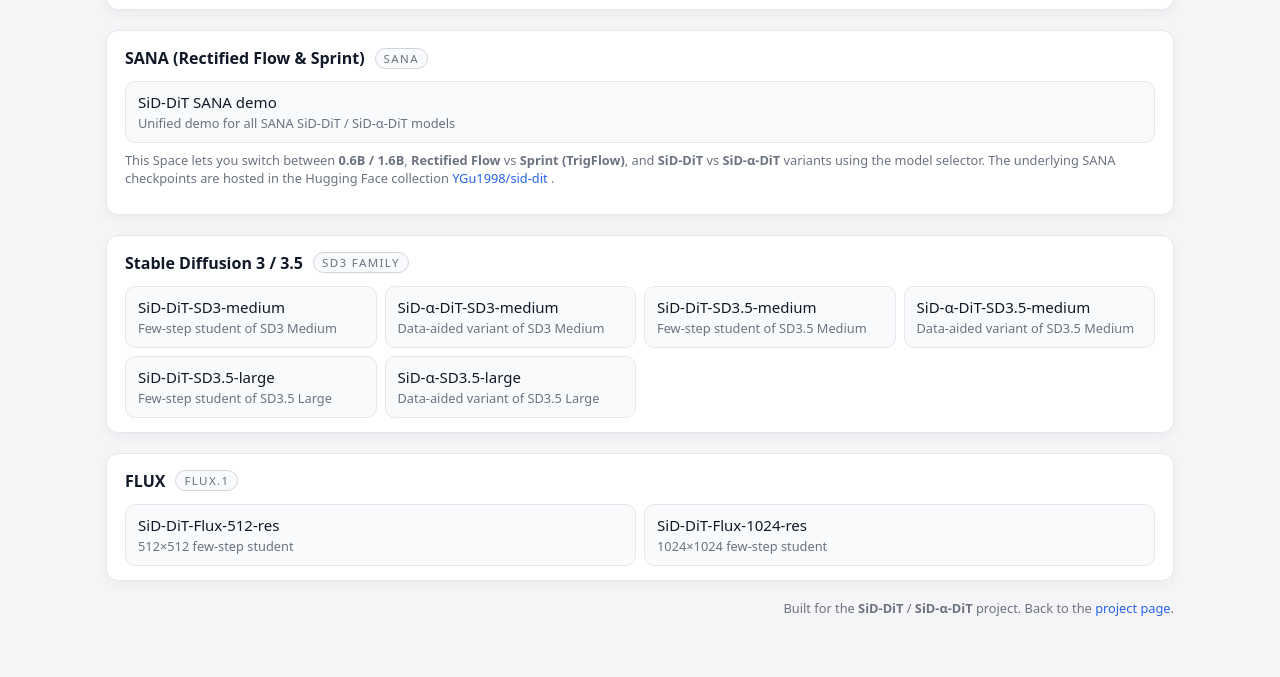
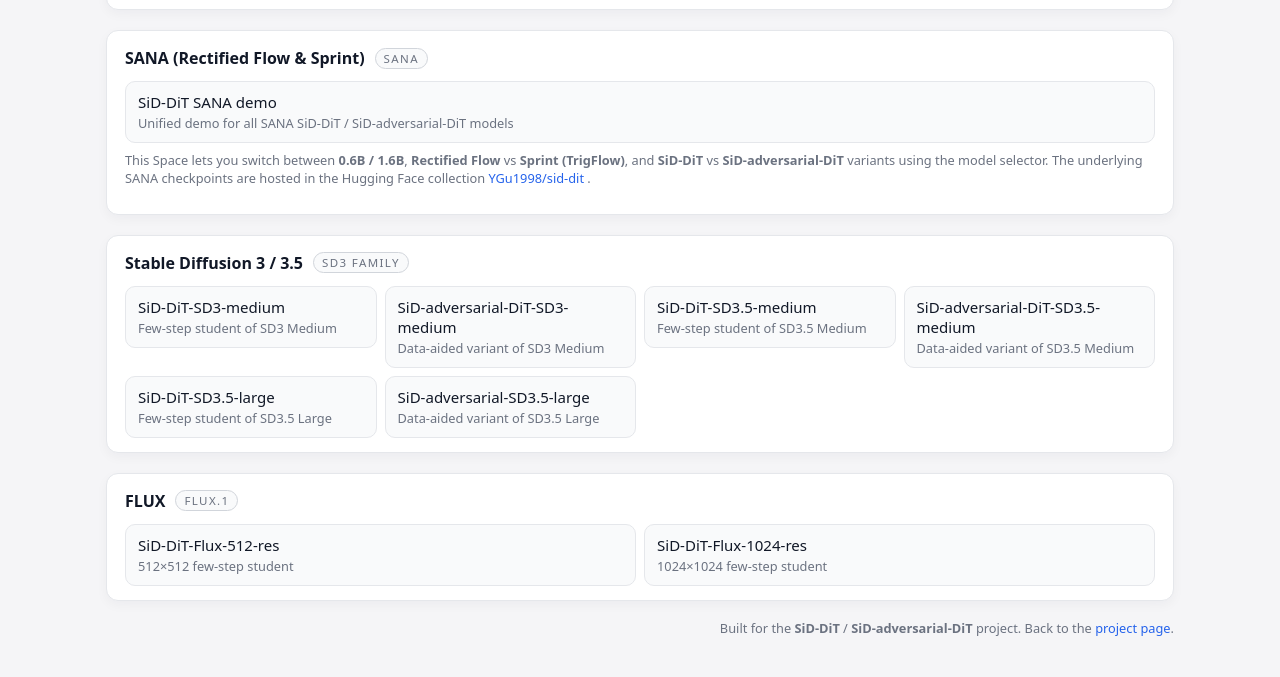
Before and after one commit to yigu1008/SiD-DiT, a plain HTML site: page demo.html in a window 1280 px wide. Shown: the part 218-895 px from the top of the page. Drawn offline with Linux system fonts and the light colour scheme.

Commit message:
Update demo.html

```diff
--- a/demo.html
+++ b/demo.html
@@ -2,7 +2,7 @@
 <html lang="en">
 <head>
   <meta charset="UTF-8" />
-  <title>SiD-DiT / SiD-α-DiT Demos</title>
+  <title>SiD-DiT / SiD-adversarial-DiT Demos</title>
   <meta name="viewport" content="width=device-width, initial-scale=1" />
   <style>
     :root {
@@ -252,7 +252,7 @@
         <span class="eyebrow-pill">SiD-DiT demos</span>
         <span>Score distillation of flow-matching models</span>
       </div>
-      <h1>SiD-DiT &amp; SiD-α-DiT – Interactive Spaces</h1>
+      <h1>SiD-DiT &amp; SiD-adversarial-DiT – Interactive Spaces</h1>
       <p class="subtitle">
         Browse interactive Hugging Face Space demos for score-distilled few-step
         text-to-image generators across Stable Diffusion&nbsp;3 / 3.5, SANA Rectified Flow,
@@ -276,6 +276,9 @@
           Note: the first request on each Space may take extra time while the model weights
           are loaded (especially for larger SANA and SD3.5 models).
         </p>
+        <p>
+          This index links both SiD-DiT and SiD-adversarial-DiT models across SD3 / SD3.5, SANA, and FLUX.
+        </p>
       </div> -->
     </header>
 
@@ -295,7 +298,7 @@
             >
               <span class="model-name">SiD-DiT SANA demo</span>
               <span class="model-label">
-                Unified demo for all SANA SiD-DiT / SiD-α-DiT models
+                Unified demo for all SANA SiD-DiT / SiD-adversarial-DiT models
               </span>
             </a>
           </li>
@@ -303,7 +306,7 @@
         <p class="section-note">
           This Space lets you switch between <strong>0.6B / 1.6B</strong>,
           <strong>Rectified Flow</strong> vs <strong>Sprint (TrigFlow)</strong>, and
-          <strong>SiD-DiT</strong> vs <strong>SiD-α-DiT</strong> variants using the model selector.
+          <strong>SiD-DiT</strong> vs <strong>SiD-adversarial-DiT</strong> variants using the model selector.
           The underlying SANA checkpoints are hosted in the Hugging Face collection
           <a
             href="https://huggingface.co/collections/YGu1998/sid-dit"
@@ -335,11 +338,11 @@
           <li>
             <a
               class="card-link"
-              href="https://huggingface.co/spaces/YGu1998/SiD-alpha-DiT-SD3-medium"
+              href="https://huggingface.co/spaces/YGu1998/SiD-adversarial-DiT-SD3-medium"
               target="_blank"
               rel="noopener noreferrer"
             >
-              <span class="model-name">SiD-α-DiT-SD3-medium</span>
+              <span class="model-name">SiD-adversarial-DiT-SD3-medium</span>
               <span class="model-label">Data-aided variant of SD3 Medium</span>
             </a>
           </li>
@@ -357,11 +360,11 @@
           <li>
             <a
               class="card-link"
-              href="https://huggingface.co/spaces/YGu1998/SiD-alpha-DiT-SD3.5-medium"
+              href="https://huggingface.co/spaces/YGu1998/SiD-adversarial-DiT-SD3.5-medium"
               target="_blank"
               rel="noopener noreferrer"
             >
-              <span class="model-name">SiD-α-DiT-SD3.5-medium</span>
+              <span class="model-name">SiD-adversarial-DiT-SD3.5-medium</span>
               <span class="model-label">Data-aided variant of SD3.5 Medium</span>
             </a>
           </li>
@@ -379,11 +382,11 @@
           <li>
             <a
               class="card-link"
-              href="https://huggingface.co/spaces/YGu1998/SiD-alpha-SD3.5-large"
+              href="https://huggingface.co/spaces/YGu1998/SiD-adversarial-SD3.5-large"
               target="_blank"
               rel="noopener noreferrer"
             >
-              <span class="model-name">SiD-α-SD3.5-large</span>
+              <span class="model-name">SiD-adversarial-SD3.5-large</span>
               <span class="model-label">Data-aided variant of SD3.5 Large</span>
             </a>
           </li>
@@ -422,7 +425,7 @@
     </main>
 
     <footer>
-      Built for the <strong>SiD-DiT</strong> / <strong>SiD-α-DiT</strong> project.
+      Built for the <strong>SiD-DiT</strong> / <strong>SiD-adversarial-DiT</strong> project.
       Back to the
       <a
         href="https://ygu1998.github.io/sid_dit"
```
